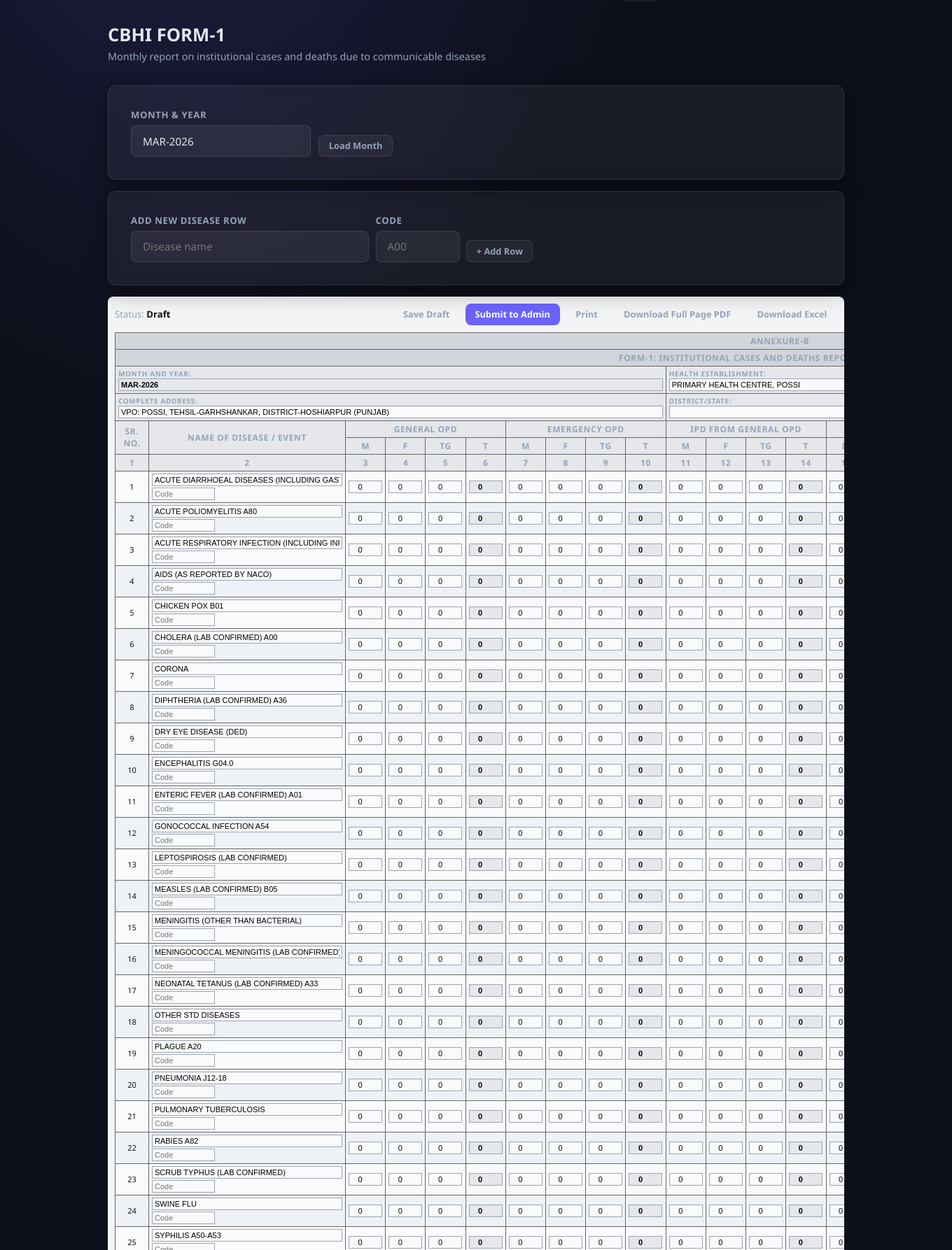
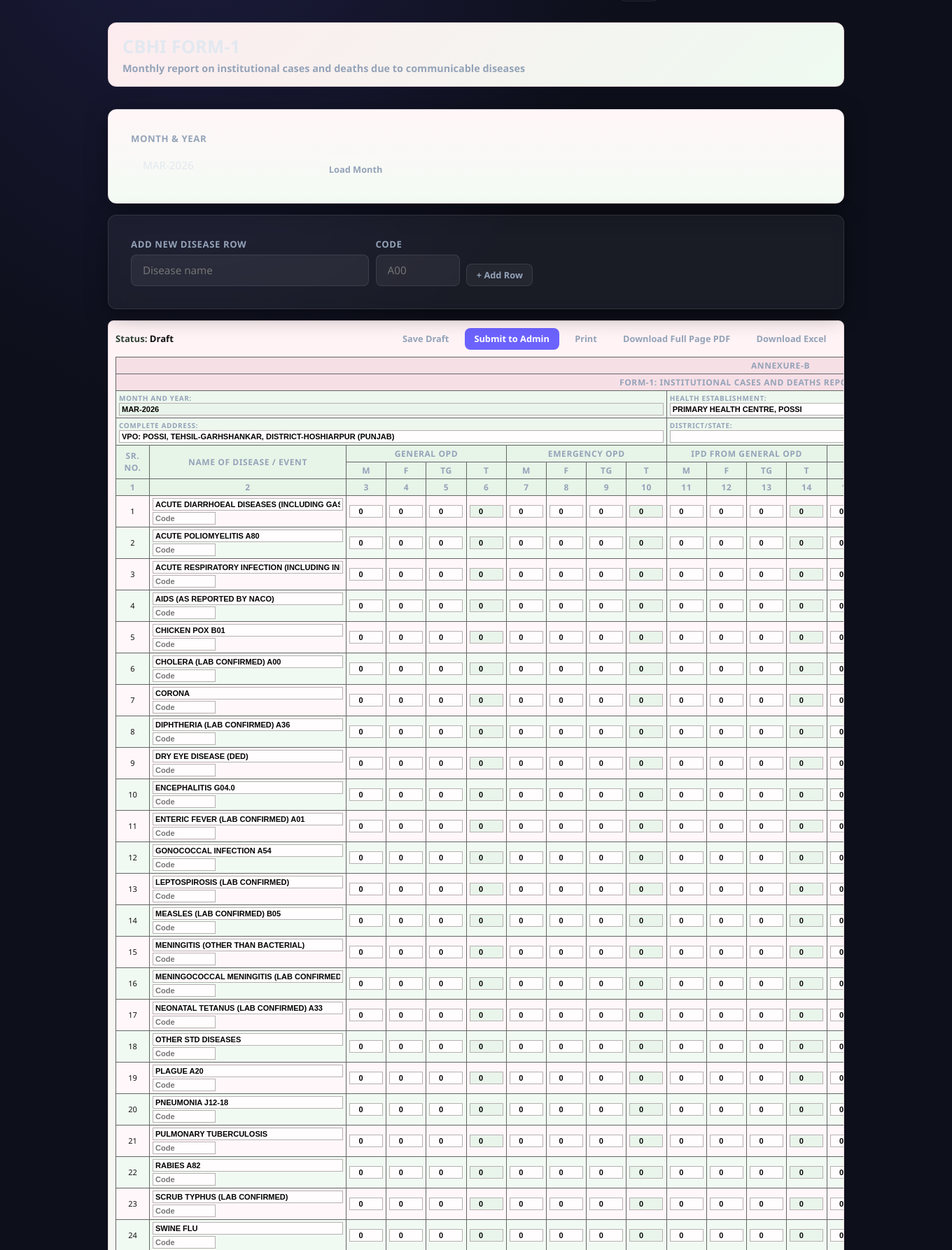
Before and after one commit to navdeepptu23-max/opd-portal, a Flask app: page /reports/cbhi-form1 in a window 1360 px wide. Shown: the part 60-1847 px from the top of the page at 70% size. Run offline with Flask 3, Linux system fonts and the light colour scheme; a user stored in the database is signed in; data comes from the database, SQL or seed files in the repository; some libraries are stand-ins or nearby versions.

Commit message:
Refresh CBHI FORM-1 with softer pink and green styling

```diff
--- a/portal/templates/cbhi_form1_report.html
+++ b/portal/templates/cbhi_form1_report.html
@@ -3,27 +3,44 @@
 
 {% block content %}
 <style>
-  .c1-wrap { overflow:auto; background:#f3f4f6; padding:10px; border-radius:8px; }
-  .c1-table { width:100%; border-collapse:collapse; min-width:1900px; font-size:11px; color:#111; background:#f9fafb; }
+  .page-header {
+    background:linear-gradient(135deg, #fdecef 0%, #eefaf0 100%);
+    border:1px solid #e7cfd5;
+    border-radius:12px;
+    padding:1rem 1.25rem;
+  }
+  .page-header h1, .page-header p { font-weight:600; }
+  .card:not(.no-print) {
+    background:linear-gradient(180deg, #fff6f8 0%, #f3fbf4 100%);
+    border:1px solid #e4d7db;
+  }
+  .c1-wrap {
+    overflow:auto;
+    background:linear-gradient(180deg, #fff3f6 0%, #eff9f0 100%);
+    padding:10px;
+    border-radius:8px;
+    border:1px solid #e3d5d8;
+  }
+  .c1-table { width:100%; border-collapse:collapse; min-width:1900px; font-size:11px; color:#111; background:#fffafb; }
   .c1-table th, .c1-table td { border:1px solid #666; padding:3px 4px; vertical-align:middle; }
-  .c1-table thead th { background:#e5e7eb; text-align:center; }
-  .c1-table .form-head { background:#d1d5db; font-weight:700; }
-  .c1-table .form-subhead { background:#e5e7eb; font-size:10px; }
-  .c1-table .col-idx { font-size:9px; color:#333; background:#f3f4f6; }
-  .c1-table tbody tr:nth-child(odd) td { background:#f8fafc; }
-  .c1-table tbody tr:nth-child(even) td { background:#eef2f7; }
+  .c1-table thead th { background:#e7f4e8; text-align:center; font-weight:600; }
+  .c1-table .form-head { background:#f7dfe6; font-weight:700; }
+  .c1-table .form-subhead { background:#edf7ee; font-size:10px; font-weight:600; }
+  .c1-table .col-idx { font-size:9px; color:#333; background:#f9e9ee; font-weight:600; }
+  .c1-table tbody tr:nth-child(odd) td { background:#fff7f9; }
+  .c1-table tbody tr:nth-child(even) td { background:#f1faf2; }
   .c1-table .left { text-align:left; }
-  .c1-table input, .c1-table textarea { width:100%; box-sizing:border-box; border:1px solid #9ca3af; background:#f9fafb; padding:2px 3px; font-size:11px; }
-  .c1-table input[readonly] { background:#e5e7eb; font-weight:700; }
+  .c1-table input, .c1-table textarea { width:100%; box-sizing:border-box; border:1px solid #b7b0b2; background:#fffdfd; padding:2px 3px; font-size:11px; font-weight:600; }
+  .c1-table input[readonly] { background:#e9f4ea; font-weight:700; }
   .c1-table .num { width:48px; text-align:center; }
   .c1-table .disease { min-width:280px; }
   .c1-table .tight { padding:2px 3px; }
-  .c1-foot { margin-top:10px; width:100%; border-collapse:collapse; font-size:11px; color:#111; background:#f3f4f6; }
-  .c1-foot td { border:1px solid #666; padding:6px; vertical-align:top; min-height:56px; background:#eef2f7; }
+  .c1-foot { margin-top:10px; width:100%; border-collapse:collapse; font-size:11px; color:#111; background:#fef4f7; }
+  .c1-foot td { border:1px solid #666; padding:6px; vertical-align:top; min-height:56px; background:#eef8ef; }
   .c1-foot .label { font-weight:700; display:block; margin-bottom:4px; }
-  .c1-note { margin-top:6px; font-size:10px; color:#333; }
+  .c1-note { margin-top:6px; font-size:10px; color:#333; font-weight:600; }
   .c1-toolbar { display:flex; justify-content:space-between; align-items:center; gap:0.6rem; flex-wrap:wrap; margin-bottom:10px; }
-  .c1-status { font-size:0.82rem; color:var(--text-muted); }
+  .c1-status { font-size:0.82rem; color:#314235; font-weight:600; }
   .c1-actions { display:flex; gap:0.5rem; flex-wrap:wrap; }
   .c1-pdf-export {
     background:#fff;
```
